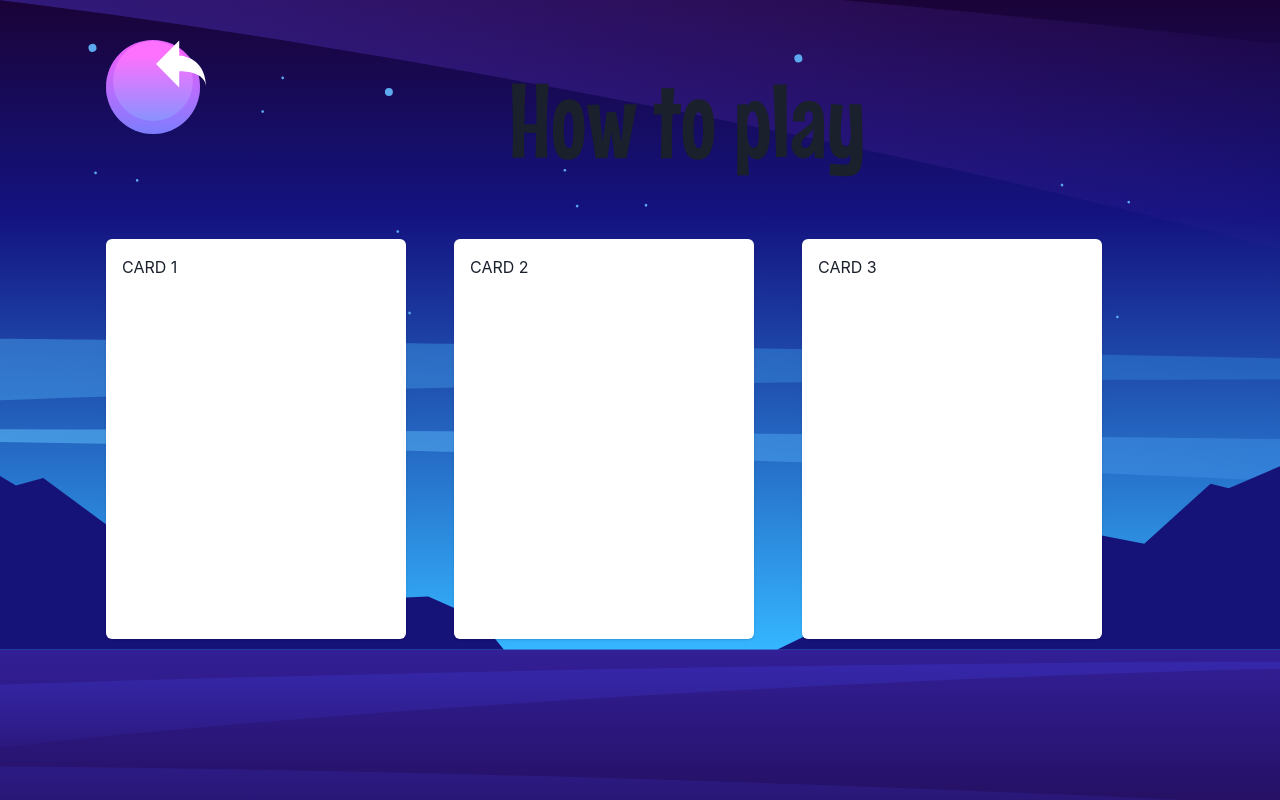
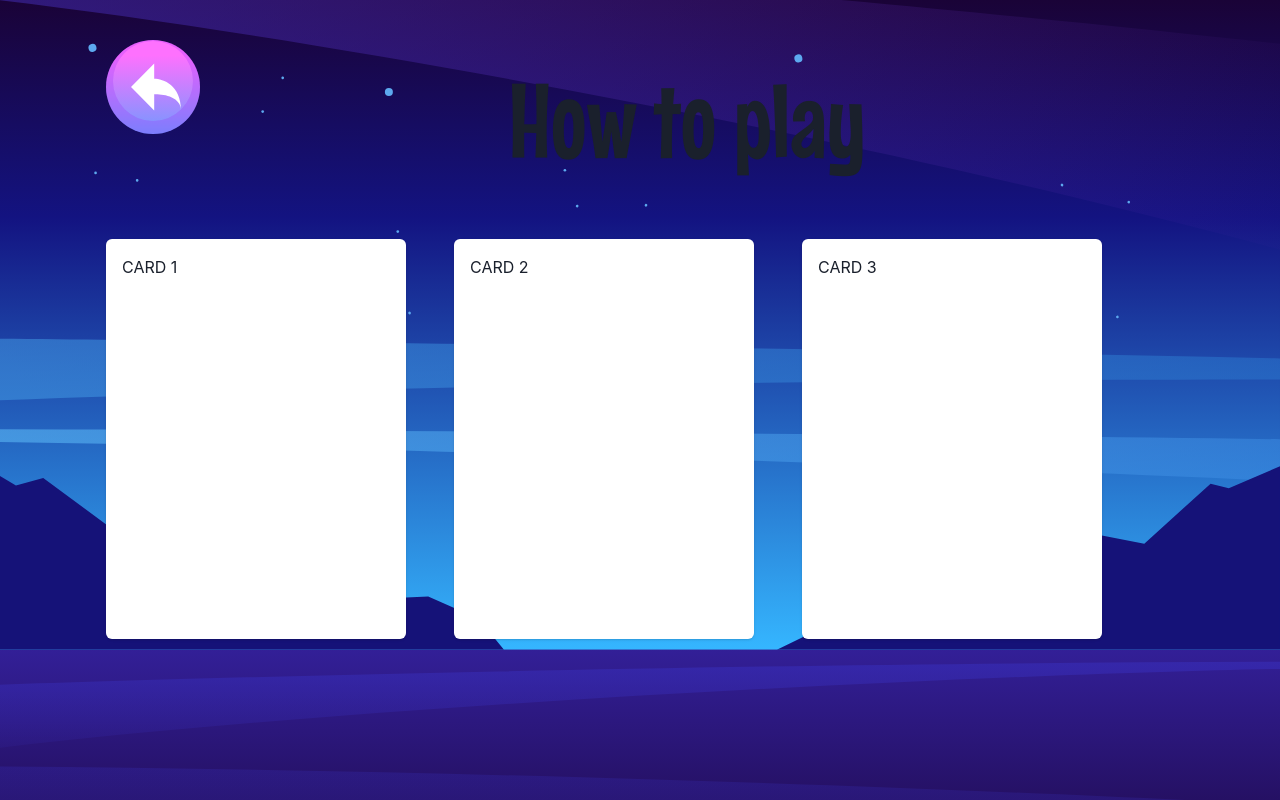
Before and after one commit to rojasmart/hangman-game, a React (Vite) app: page /rules in a window 1280 px wide. Built offline with nearby package versions, Linux system fonts and the light colour scheme.

Commit message:
add btn style correction

```diff
--- a/src/pages/Rules.jsx
+++ b/src/pages/Rules.jsx
@@ -20,6 +20,7 @@ export default function Rules() {
         <Container maxW="1100px" justifyContent={"center"} display={"flex"}>
           <Box
             alignItems={"center"}
+            display={"flex"}
             sx={{
               boxSizing: "border-box",
 
@@ -37,7 +38,7 @@ export default function Rules() {
               <Image
                 src={"/public/images/icon-back.svg"}
                 w={"50px"}
-                ml={"50px"}
+                ml={"25px"}
               />
             </Link>
           </Box>
```
